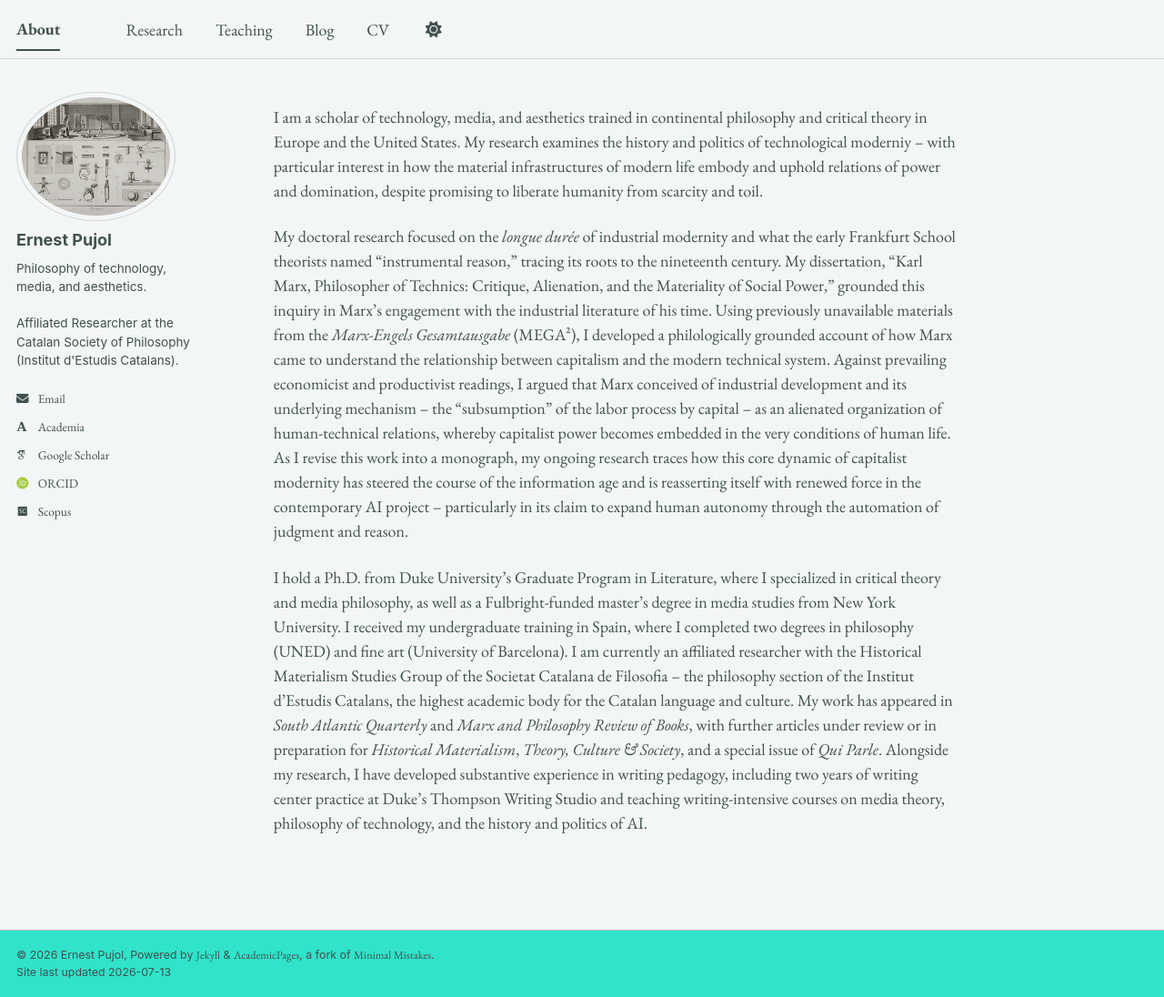
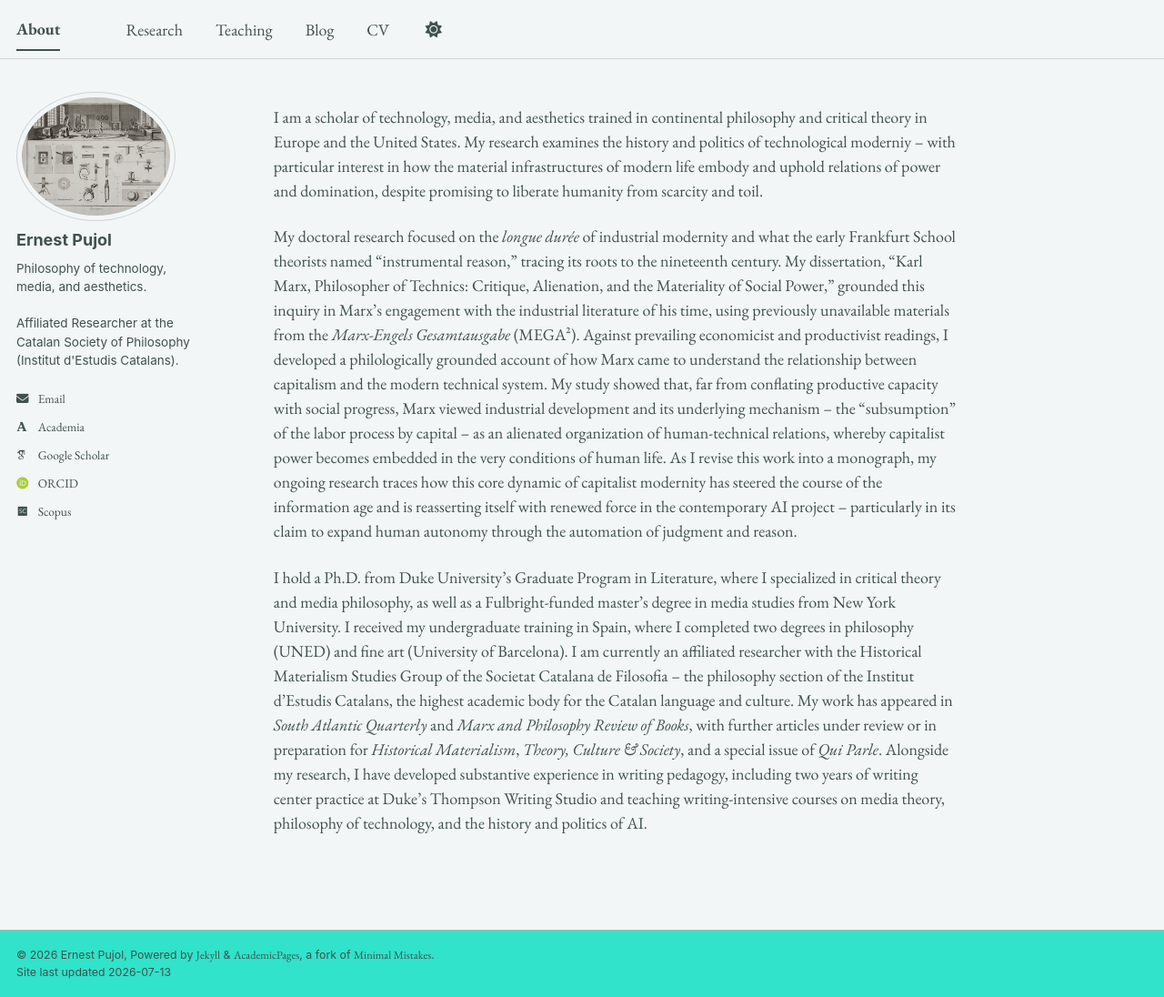
Before and after one commit to epujol90/epujol90.github.io, a Jekyll site: the page built from _pages/about.md, in a window 1280 px wide and 1096 px high. Shown: the whole window at 91% size. Built offline with Jekyll 4.4.1, drawn with Linux system fonts in a browser that asks for light colours; some web fonts are replaced; a script bundle is joined from its source files by our own code; library files that are not in the unit come from our copies.

Commit message:
Update about.md

```diff
--- a/_pages/about.md
+++ b/_pages/about.md
@@ -8,6 +8,6 @@ redirect_from:
 ---
 I am a scholar of technology, media, and aesthetics trained in continental philosophy and critical theory in Europe and the United States. My research examines the history and politics of technological moderniy -- with particular interest in how the material infrastructures of modern life embody and uphold relations of power and domination, despite promising to liberate humanity from scarcity and toil.
 
-My doctoral research focused on the _longue durée_ of industrial modernity and what the early Frankfurt School theorists named "instrumental reason," tracing its roots to the nineteenth century. My dissertation, “Karl Marx, Philosopher of Technics: Critique, Alienation, and the Materiality of Social Power,” grounded this inquiry in Marx’s engagement with the industrial literature of his time. Using previously unavailable materials from the _Marx-Engels Gesamtausgabe_ (MEGA²), I developed a philologically grounded account of how Marx came to understand the relationship between capitalism and the modern technical system. Against prevailing economicist and productivist readings, I argued that Marx conceived of industrial development and its underlying mechanism -- the "subsumption" of the labor process by capital -- as an alienated organization of human-technical relations, whereby capitalist power becomes embedded in the very conditions of human life. As I revise this work into a monograph, my ongoing research traces how this core dynamic of capitalist modernity has steered the course of the information age and is reasserting itself with renewed force in the contemporary AI project -- particularly in its claim to expand human autonomy through the automation of judgment and reason.
+My doctoral research focused on the _longue durée_ of industrial modernity and what the early Frankfurt School theorists named "instrumental reason," tracing its roots to the nineteenth century. My dissertation, “Karl Marx, Philosopher of Technics: Critique, Alienation, and the Materiality of Social Power,” grounded this inquiry in Marx’s engagement with the industrial literature of his time, using previously unavailable materials from the _Marx-Engels Gesamtausgabe_ (MEGA²). Against prevailing economicist and productivist readings, I developed a philologically grounded account of how Marx came to understand the relationship between capitalism and the modern technical system. My study showed that, far from conflating productive capacity with social progress, Marx viewed industrial development and its underlying mechanism -- the "subsumption" of the labor process by capital -- as an alienated organization of human-technical relations, whereby capitalist power becomes embedded in the very conditions of human life. As I revise this work into a monograph, my ongoing research traces how this core dynamic of capitalist modernity has steered the course of the information age and is reasserting itself with renewed force in the contemporary AI project -- particularly in its claim to expand human autonomy through the automation of judgment and reason.
 
 I hold a Ph.D. from Duke University’s Graduate Program in Literature, where I specialized in critical theory and media philosophy, as well as a Fulbright-funded master’s degree in media studies from New York University. I received my undergraduate training in Spain, where I completed two degrees in philosophy (UNED) and fine art (University of Barcelona). I am currently an affiliated researcher with the Historical Materialism Studies Group of the Societat Catalana de Filosofia -- the philosophy section of the Institut d’Estudis Catalans, the highest academic body for the Catalan language and culture. My work has appeared in _South Atlantic Quarterly_ and _Marx and Philosophy Review of Books_, with further articles under review or in preparation for _Historical Materialism_, _Theory, Culture & Society_, and a special issue of _Qui Parle_. Alongside my research, I have developed substantive experience in writing pedagogy, including two years of writing center practice at Duke’s Thompson Writing Studio and teaching writing-intensive courses on media theory, philosophy of technology, and the history and politics of AI.
```
